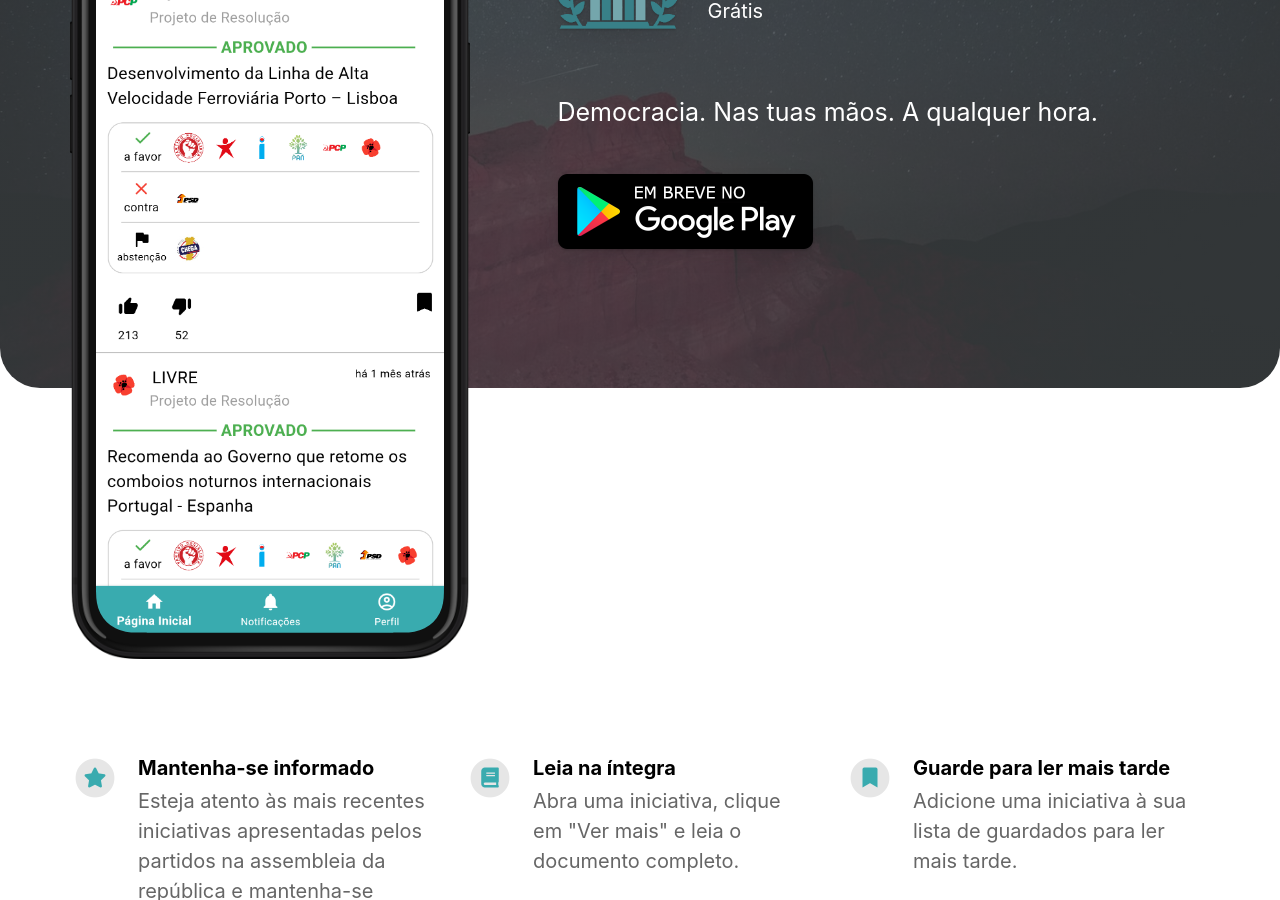
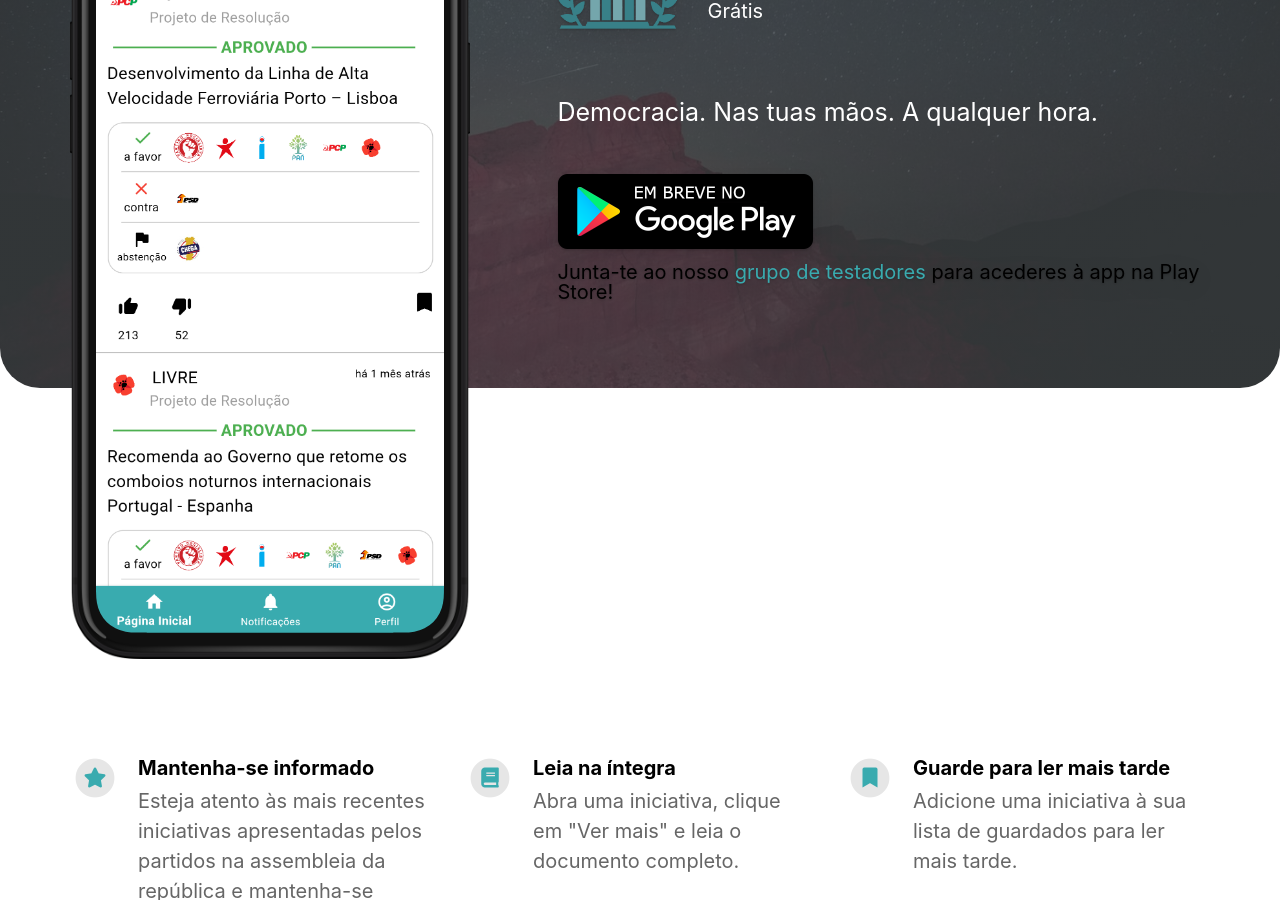
Before and after one commit to politrackpt/politrackpt.github.io, a Jekyll site: the page built from index.html, in a window 1280 px wide and 900 px high, scrolled down 326 px. Built offline with Jekyll 4.4.1, drawn with Linux system fonts in a browser that asks for light colours; nearby versions of some CDN libraries.

Commit message:
private testers link

```diff
--- a/_layouts/default.html
+++ b/_layouts/default.html
@@ -58,8 +58,8 @@
                     <div class="downloadButtonsContainer">
                         <!--<a class="playStoreLink" href="{{site.playstore_link}}">--><img class="playStore"
                             src="assets/playstore.png"><!--</a>-->
-                        <!--<p> Junta-te ao nosso <a href="https://groups.google.com/g/Politesters"> grupo de
-                                testadores</a> para acederes à app na Play Store! </p>-->
+                        <p> Junta-te ao nosso <a href="https://groups.google.com/g/Politesters"> grupo de
+                                testadores</a> para acederes à app na Play Store! </p>
                         <!-- <a class="appStoreLink" href="{{site.appstore_link}}"><img class="appStore" src="assets/appstore.png"></a> -->
                     </div>
                 </div>
```
